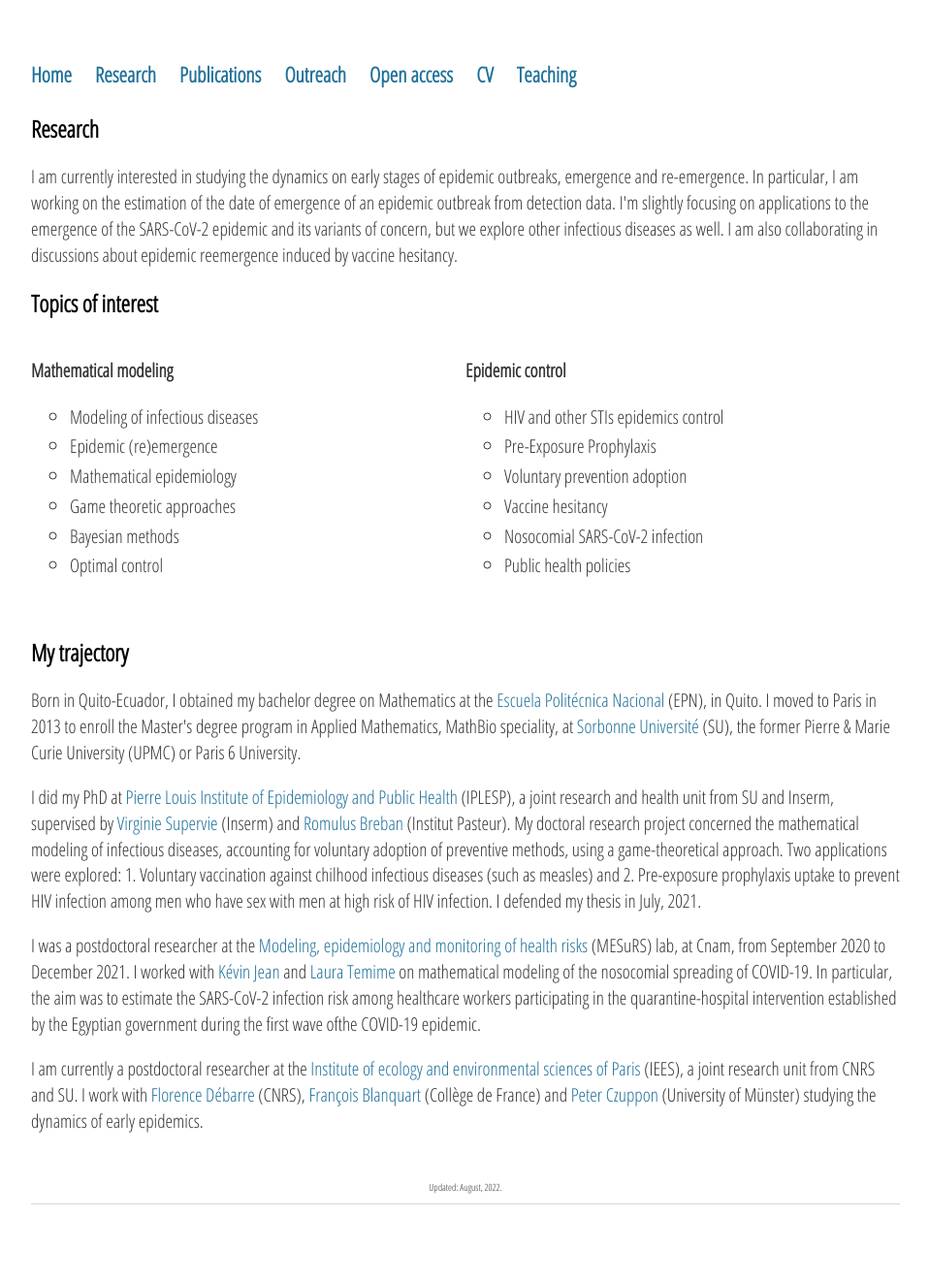
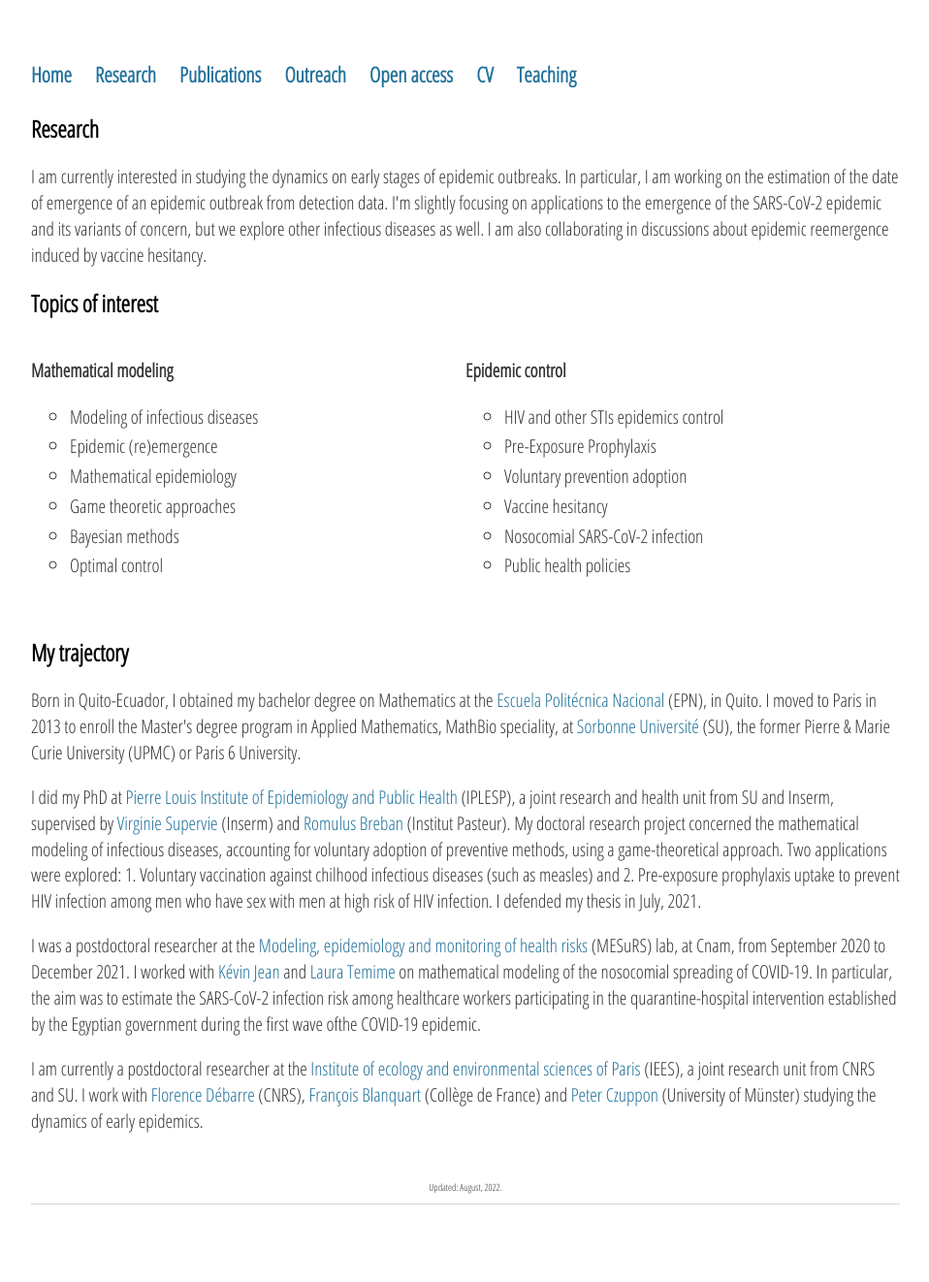
Before and after one commit to sjijon/sjijon.github.io, a Jekyll site: the page built from research.html, in a window 1280 px wide. Shown: the whole page at 97% size, without its empty margins (160-1118 px from the left). Built offline with Jekyll 4.4.1, drawn with Linux system fonts in a browser that asks for light colours; nearby versions of some CDN libraries.

Commit message:
Fix description

```diff
--- a/research.html
+++ b/research.html
@@ -6,7 +6,7 @@
 	<h2>Research</h2>
 
 	<p>
-		I am currently interested in studying the dynamics on early stages of epidemic outbreaks, emergence and re-emergence. In particular, I am working on the estimation of the date of emergence of an epidemic outbreak from detection data. I'm slightly focusing on applications to the emergence of the SARS-CoV-2 epidemic and its variants of concern, but we explore other infectious diseases as well. I am also collaborating in discussions about epidemic reemergence induced by vaccine hesitancy.
+		I am currently interested in studying the dynamics on early stages of epidemic outbreaks. In particular, I am working on the estimation of the date of emergence of an epidemic outbreak from detection data. I'm slightly focusing on applications to the emergence of the SARS-CoV-2 epidemic and its variants of concern, but we explore other infectious diseases as well. I am also collaborating in discussions about epidemic reemergence induced by vaccine hesitancy.
 	</p>
 
 	<h2>Topics of interest</h2>
```
